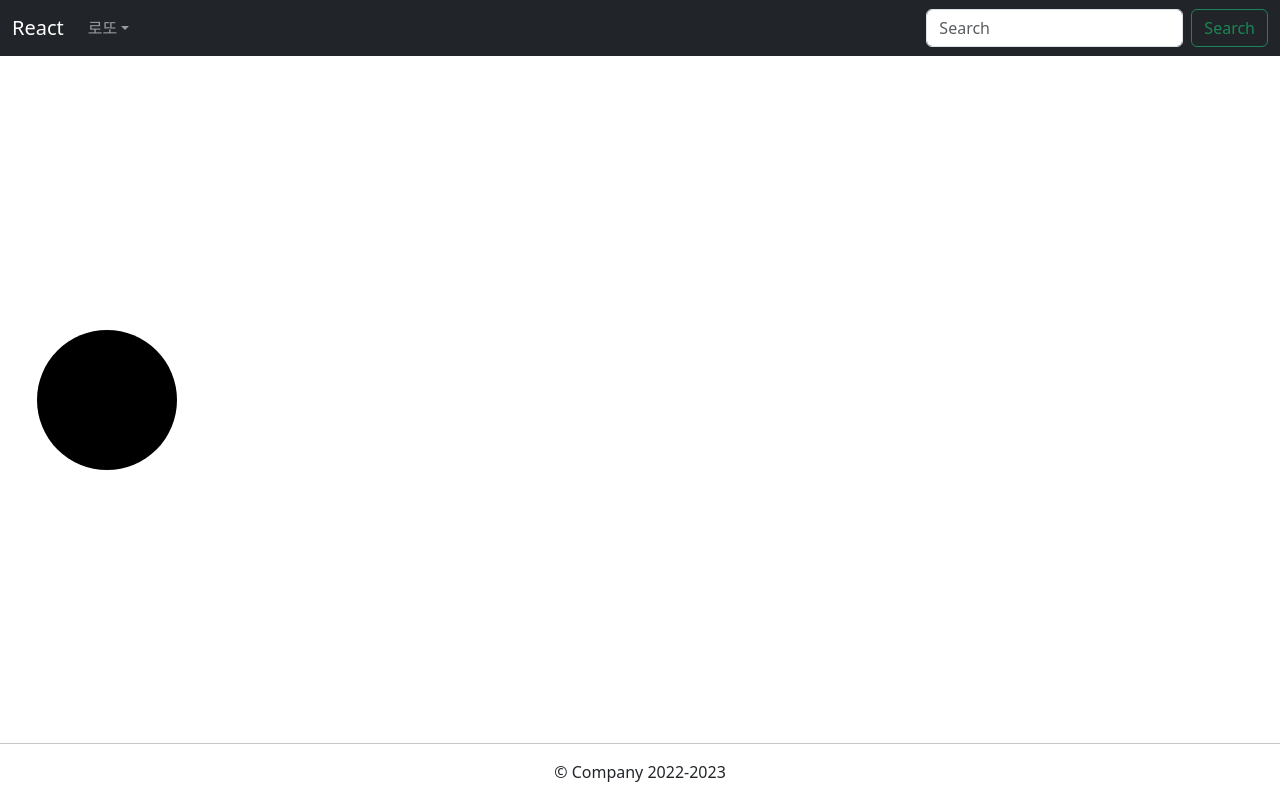
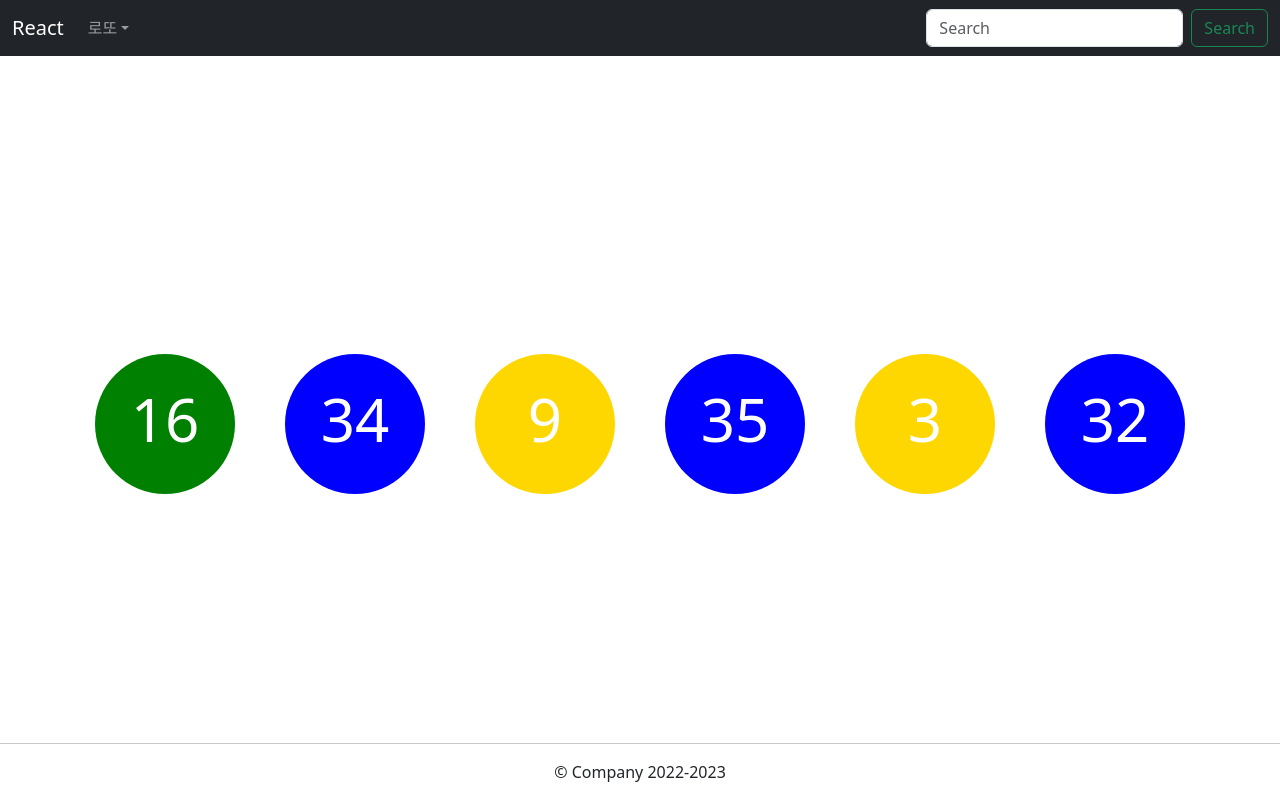
Before and after one commit to ccatt94/react-vite-sjy-game-project, a React (Vite) app: page / in a window 1280 px wide. Built offline with nearby package versions, Linux system fonts and the light colour scheme.

Commit message:
로또 완성

```diff
--- /dev/null
+++ b/src/components/pages/LottoPage.jsx
@@ -0,0 +1,33 @@
+import React, { useState } from "react";
+import LottoBall from "./../lotto/LottoBall";
+
+const LottoPage = () => {
+  const setNumbers = () => {
+    const lottoSet = new Set();
+
+    while (lottoSet.size < 6) {
+      let num = Math.floor(Math.random() * 45) + 1;
+      lottoSet.add(num);
+    }
+
+    console.log(lottoSet);
+    return Array.from(lottoSet);
+  };
+
+  const [nums, setNums] = useState(setNumbers);
+
+  const onClick = () => {
+    setNums(setNumbers);
+  };
+
+  return (
+    <div className="container">
+      <div onClick={onClick} className="row mt-sm-5">
+        {nums && nums.map((num) => <LottoBall lottoNum={num}></LottoBall>)}
+      </div>
+      {/* <button onClick={onClick}>한번더</button> */}
+    </div>
+  );
+};
+
+export default LottoPage;
--- a/src/router/Router.jsx
+++ b/src/router/Router.jsx
@@ -1,8 +1,7 @@
 import { children } from "react";
 import { createBrowserRouter } from "react-router-dom";
 import App from "../App";
-import Footer from "./../components/layout/Footer";
-import LottoBall from "../components/lotto/LottoBall";
+import LottoPage from "../components/pages/LottoPage";
 
 const routes = [
   {
@@ -13,7 +12,7 @@
       {
         path: "/",
         loader: () => "로또",
-        element: <LottoBall />,
+        element: <LottoPage />,
       },
     ],
   },
```
